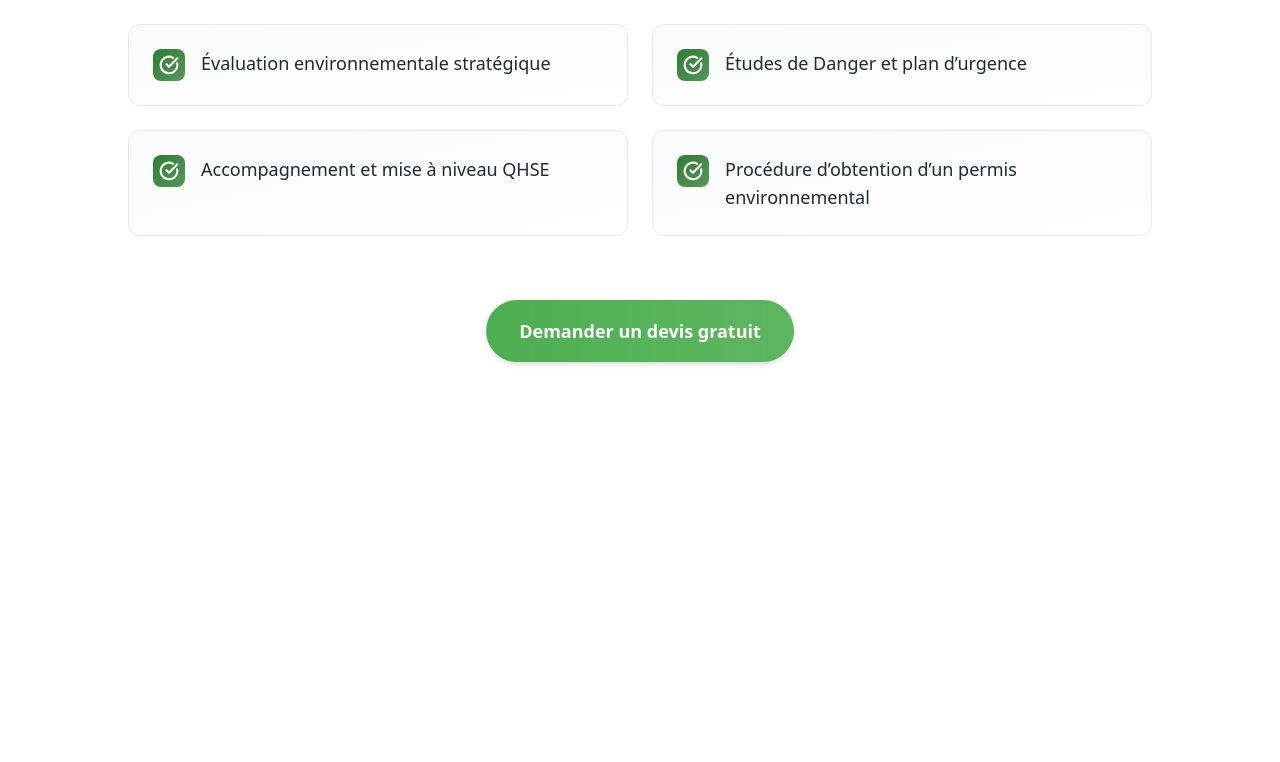
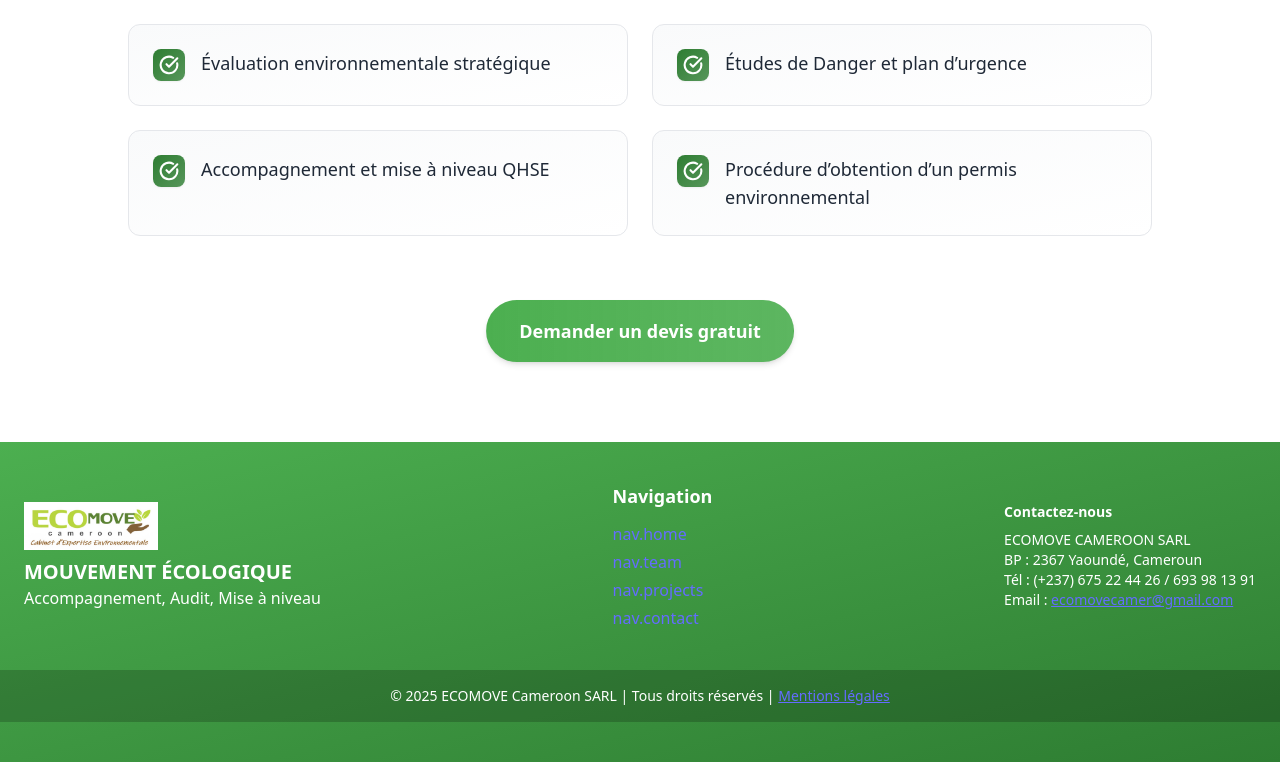
Before and after one commit to Nyekotch/ecomove237, a React (Vite) app: page / in a window 1280 px wide. Shown: the part 1750-2512 px from the top of the page. Before the commit the page ends 2192 px from the top, so only its background shows below. Built offline with nearby package versions, Linux system fonts and the light colour scheme.

Commit message:
ajout du footer

```diff
--- a/src/App.tsx
+++ b/src/App.tsx
@@ -5,7 +5,7 @@ import { useTranslation } from "react-i18next";
 import Projects from "./pages/Projects";
 import { useState } from "react";
 import Contact from "./pages/Contact";
-
+import Footer from "./components/Footer";
 
 export default function App() {
   const { t, i18n } = useTranslation();
@@ -115,7 +115,7 @@ export default function App() {
           <Route path="/projects" element={<Projects />} />
           <Route path="/contact" element={<Contact />} />
         </Routes>
-
+        <Footer />
       </main>
 
     </BrowserRouter>
--- a/src/components/Footer.tsx
+++ b/src/components/Footer.tsx
@@ -1,8 +1,6 @@
-// src/components/Footer.tsx
-import { motion } from "framer-motion";
 import { useTranslation } from "react-i18next";
 import { Link } from "react-router-dom";
-import logo from "../assets/images/logo.png";
+import logo from "../assets/images/logo.jpg";
 
 export default function Footer() {
   const { t } = useTranslation();
@@ -11,135 +9,57 @@ export default function Footer() {
     { to: "/", label: t("nav.home") },
     { to: "/team", label: t("nav.team") },
     { to: "/projects", label: t("nav.projects") },
-    { to: "/clients", label: t("nav.clients") },
     { to: "/contact", label: t("nav.contact") },
   ];
 
-  const services = [
-    "Études d’impact Environnemental et Social",
-    "Audit d’Impact environnemental",
-    "Notice d’Impact environnemental",
-    "Évaluation environnementale stratégique",
-    "Études des Dangers et plan d’urgence",
-    "Accompagnement et mise à niveau QHSE",
-    "Procédure d’obtention d’un permis environnemental",
-  ];
+  return (
+    <footer className="bg-gradient-to-br from-primary via-darkgreen to-secondary text-white py-10">
+      <div className="container mx-auto px-6 text-center md:text-left md:flex md:justify-between md:items-center">
+        {/* Logo et nom */}
+        <div className="mb-6 md:mb-0">
+          <img src={logo} alt="ECOMOVE Cameroon" className="h-12 mx-auto md:mx-0 mb-2" />
+          <h3 className="text-xl font-bold">MOUVEMENT ÉCOLOGIQUE</h3>
+          <p>Accompagnement, Audit, Mise à niveau</p>
+        </div>
 
-  return (
-    <footer className="bg-gradient-to-br from-primary via-darkgreen to-secondary text-white">
-      {/* Main Footer */}
-      <div className="container mx-auto px-6 py-12">
-        <div className="grid md:grid-cols-4 gap-8">
-          {/* Logo + Slogan */}
-          <motion.div
-            initial={{ opacity: 0, y: 20 }}
-            whileInView={{ opacity: 1, y: 0 }}
-            transition={{ duration: 0.6 }}
-          >
-            <img src={logo} alt="ECOMOVE Cameroon" className="h-16 mb-4" />
-            <h3 className="text-2xl font-bold mb-2">MOUVEMENT ÉCOLOGIQUE</h3>
-            <p className="text-lg font-medium leading-tight">
-              Accompagnement, Audit,<br />
-              Mise à niveau, Développement
-            </p>
-            <div className="mt-4 space-y-1 text-sm">
-              {["PRESTATIONS DE SERVICES", "CABINET D’ÉTUDES", "EIES", "ÉVALUATIONS ENVIRONNEMENTALES", "ÉTUDE DE DANGERS", "HSE", "MONTAGE DOSSIERS"].map((item) => (
-                <div key={item} className="flex items-center">
-                  <span className="text-accent mr-2">■</span>
-                  <span>{item}</span>
-                </div>
-              ))}
-            </div>
-          </motion.div>
-
-          {/* Quick Links */}
-          <motion.div
-            initial={{ opacity: 0, y: 20 }}
-            whileInView={{ opacity: 1, y: 0 }}
-            transition={{ delay: 0.1, duration: 0.6 }}
-          >
-            <h4 className="text-xl font-bold mb-4 text-accent">Navigation</h4>
-            <ul className="space-y-2">
+        {/* Liens rapides */}
+        <nav>
+          <h4 className="text-lg font-semibold mb-3">Navigation</h4>
+          <ul className="space-y-1">
             {quickLinks.map((link) => (
               <li key={link.to}>
-                  <Link to={link.to} className="hover:text-accent transition flex items-center">
-                    <span className="mr-2">→</span> {link.label}
+                <Link to={link.to} className="hover:text-accent transition">
+                  {link.label}
                 </Link>
               </li>
             ))}
           </ul>
-          </motion.div>
+        </nav>
 
-          {/* Services */}
-          <motion.div
-            initial={{ opacity: 0, y: 20 }}
-            whileInView={{ opacity: 1, y: 0 }}
-            transition={{ delay: 0.2, duration: 0.6 }}
-          >
-            <h4 className="text-xl font-bold mb-4 text-accent">Nos Prestations</h4>
-            <ul className="space-y-1 text-sm">
-              {services.map((service, i) => (
-                <li key={i} className="flex items-start">
-                  <span className="text-accent mr-2">✓</span>
-                  <span>{service}</span>
-                </li>
-              ))}
-            </ul>
-          </motion.div>
-
-          {/* Contact Info */}
-          <motion.div
-            initial={{ opacity: 0, y: 20 }}
-            whileInView={{ opacity: 1, y: 0 }}
-            transition={{ delay: 0.3, duration: 0.6 }}
-            className="bg-white/10 backdrop-blur-sm rounded-xl p-6"
-          >
-            <h4 className="text-xl font-bold mb-4 text-accent">Contactez-nous</h4>
-            <div className="space-y-3 text-sm">
-              <p className="font-semibold">ECOMOVE CAMEROON SARL</p>
+        {/* Contact simplifié */}
+        <div className="mt-6 md:mt-0 text-sm">
+          <h4 className="font-semibold mb-2">Contactez-nous</h4>
+          <p>ECOMOVE CAMEROON SARL</p>
           <p>BP : 2367 Yaoundé, Cameroun</p>
-              <p className="font-medium">BIYEM-ASSI – Acacias</p>
+          <p>Tél : (+237) 675 22 44 26 / 693 98 13 91</p>
           <p>
-                <strong>Tél :</strong> (+237) 675 22 44 26 / 693 98 13 91
-              </p>
-              <p>
-                <strong>N° contr. :</strong> M032416616615125
-              </p>
-              <p>
-                <strong>Email :</strong>{" "}
+            Email :{" "}
             <a href="mailto:ecomovecamer@gmail.com" className="underline hover:text-accent">
               ecomovecamer@gmail.com
             </a>
           </p>
-              <p>
-                <strong>RCCM :</strong> RC/YAO/2024/B/674
-              </p>
-            </div>
-
-            {/* CTA Button */}
-            <motion.a
-              href="/contact"
-              className="mt-6 inline-block bg-accent text-primary px-6 py-3 rounded-full font-bold hover:bg-white transition shadow-lg"
-              whileHover={{ scale: 1.05 }}
-              whileTap={{ scale: 0.95 }}
-            >
-              Demander un devis
-            </motion.a>
-          </motion.div>
         </div>
       </div>
 
-      {/* Bottom Bar */}
-      <div className="bg-black/20 py-4">
-        <div className="container mx-auto px-6 text-center text-sm">
-          <p>
+      {/* Bas de page */}
+      <div className="bg-black/20 py-4 mt-10">
+        <p className="text-center text-sm">
           © {new Date().getFullYear()} ECOMOVE Cameroon SARL | Tous droits réservés |{" "}
           <Link to="/legal" className="underline hover:text-accent">
             Mentions légales
           </Link>
         </p>
       </div>
-      </div>
     </footer>
   );
 }
```
Also changed, not shown: src/pages/Contact.tsx (+2 -2 lines). Lines whose indentation alone changed are shown as unchanged.
